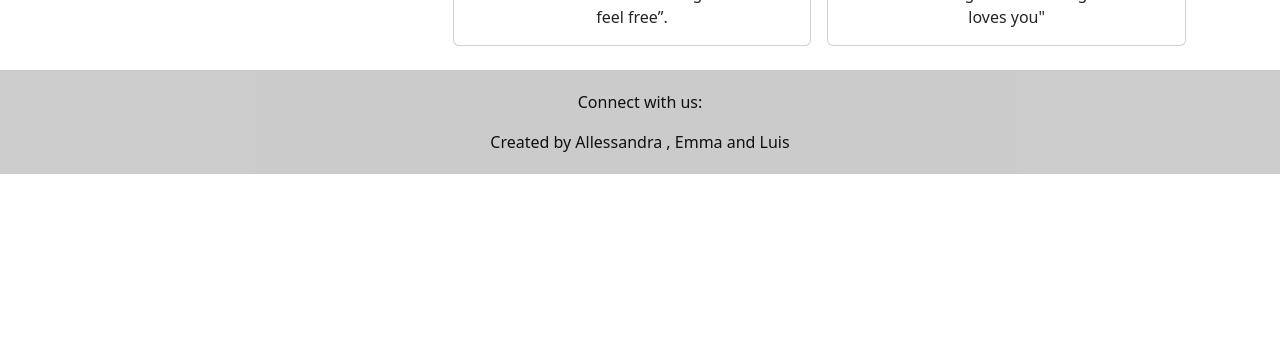
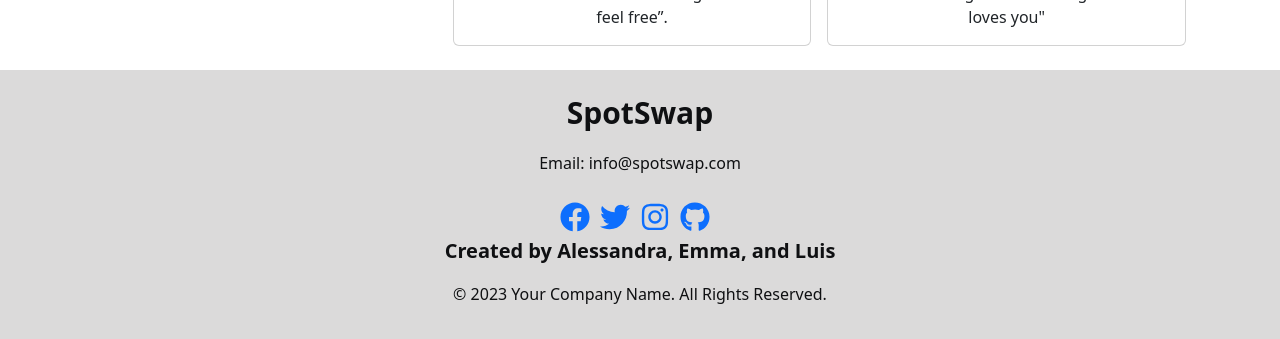
Before and after one commit to alessandraapds/spot_swap_frontend, a React (Create React App) app: page / in a window 1280 px wide. Shown: the part 1197-1536 px from the top of the page. Before the commit the page ends 1371 px from the top, so only its background shows below. Built offline with nearby package versions, Linux system fonts and the light colour scheme.

Commit message:
adding a footer component

```diff
--- a/package.json
+++ b/package.json
@@ -16,6 +16,7 @@
     "react-bootstrap-icons": "^1.10.2",
     "react-dom": "^18.2.0",
     "react-geocode": "^0.2.3",
+    "react-icons": "^4.8.0",
     "react-leaflet": "^4.2.1",
     "react-responsive-modal": "^6.4.1",
     "react-router-dom": "^6.10.0",
--- a/src/App.css
+++ b/src/App.css
@@ -5,7 +5,7 @@
   /* position: fixed; */
   bottom: 0;
   width: 100%;
-  background-color: #02030034;
+  background-color: #0a0a0a34;
   color: #0f1012;
   padding: 20px;
   text-align: center;
@@ -170,3 +170,25 @@ h1 {
   background-color: rgba(240, 248, 76, 0.6);
   border-radius: 25px;
 }
+.footer {
+ justify-content: space-between;
+  align-items: center;
+  background-color: #dbdada;
+  padding: 20px;
+  align-items: center;
+}
+
+.contact-info p:first-of-type {
+  font-size: 30px;
+  font-weight: bold;
+}
+
+.social-media a {
+  font-size: 30px;
+  margin-right: 10px;
+}
+
+.credits p {
+  font-size: 20px;
+  font-weight: bold;
+}
--- /dev/null
+++ b/src/components/Footer.js
@@ -0,0 +1,35 @@
+import React from "react";
+import { FaFacebook, FaTwitter, FaInstagram, FaGithub } from "react-icons/fa";
+
+const Footer = () => {
+    const currentYear = new Date().getFullYear();
+  return (
+    <footer>
+      <div className="contact-info">
+        <p>SpotSwap</p>
+        {/* <p>Phone: (555) 555-5555</p> */}
+        <p>Email: info@spotswap.com</p>
+      </div>
+      <div className="social-media">
+        <a href="#">
+          <FaFacebook />
+        </a>
+        <a href="#">
+          <FaTwitter />
+        </a>
+        <a href="#">
+          <FaInstagram />
+        </a>
+        <a href="#">
+          <FaGithub />
+        </a>
+      </div>
+      <div className="credits">
+        <p>Created by Alessandra, Emma, and Luis</p>
+      </div>
+      <p>&copy; {currentYear} Your Company Name. All Rights Reserved.</p>
+    </footer>
+  );
+};
+
+export default Footer;
--- a/src/views/Landing.js
+++ b/src/views/Landing.js
@@ -3,6 +3,7 @@ import LandingNavbar from "../components/LandingNavBar";
 import Form from "../components/Form";
 import Login from "./Login";
 import Signup from "./Signup";
+import Footer from "../components/Footer";
 
 const Landingpage = () => {
   return (
@@ -82,8 +83,9 @@ const Landingpage = () => {
         </div>
       </div>
       <footer className="footer">
-        <p className="mb-0">Connect with us:</p>
-      <p className="mt-3 mb-0">Created by Allessandra , Emma and Luis </p>
+        <Footer/>
+        {/* <p className="mb-0">Connect with us:</p>
+      <p className="mt-3 mb-0">Created by Allessandra , Emma and Luis </p> */}
       </footer>
     </div>
   );
```
Also changed, not shown: 1 other file (tests, documents, lock files or other folders).
